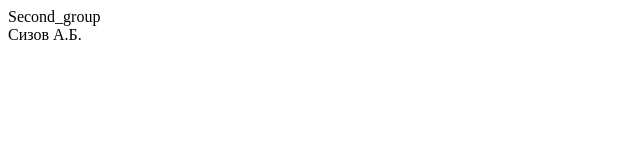
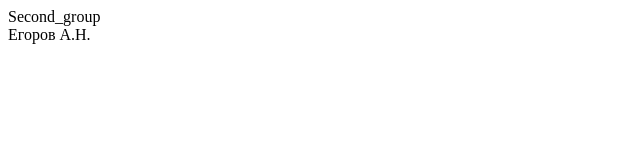
Before and after one commit to GitStudentDeveloper/git_lab_2016, a plain HTML site: page index.html in a window 1280 px wide. Shown: the full height of the page, 0-640 px from the left. Drawn offline with Linux system fonts and the light colour scheme.

Commit message:
Update index.html

```diff
--- a/index.html
+++ b/index.html
@@ -11,7 +11,7 @@
 			<span>Second_group</span>
 		</div>
 		<div id="seconf_group">
-			<span>Сизов А.Б.</span>
+			<span> Егоров А.Н.</span>
 		</div>
 	</div>
 </body>
```
